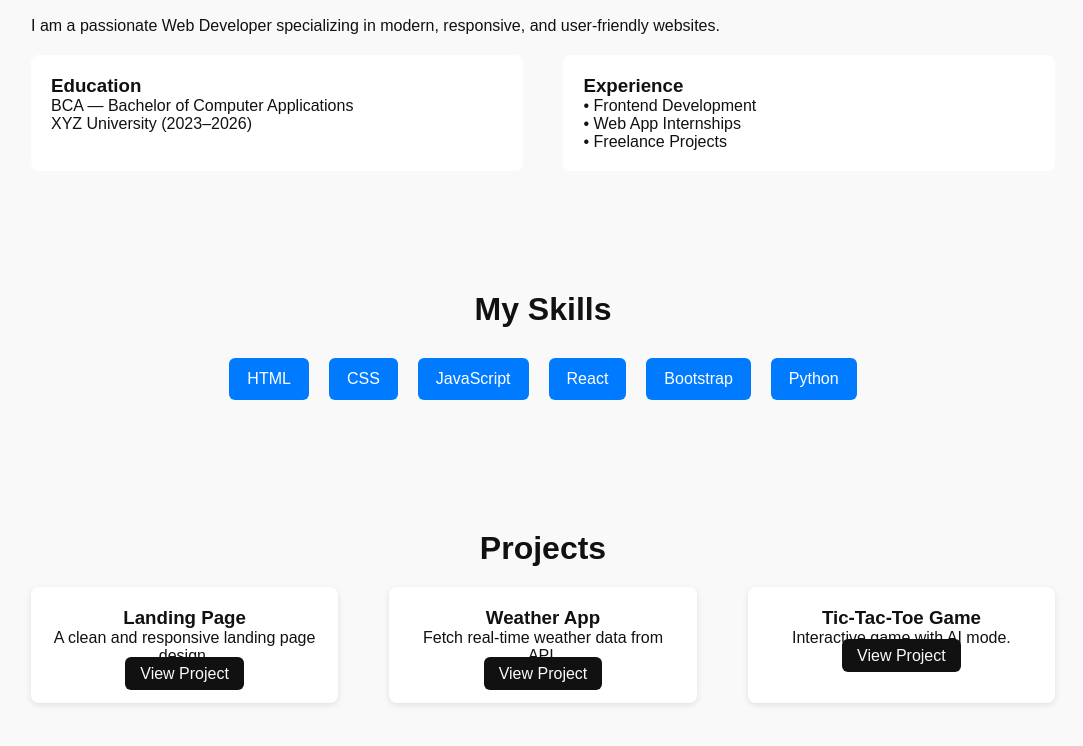
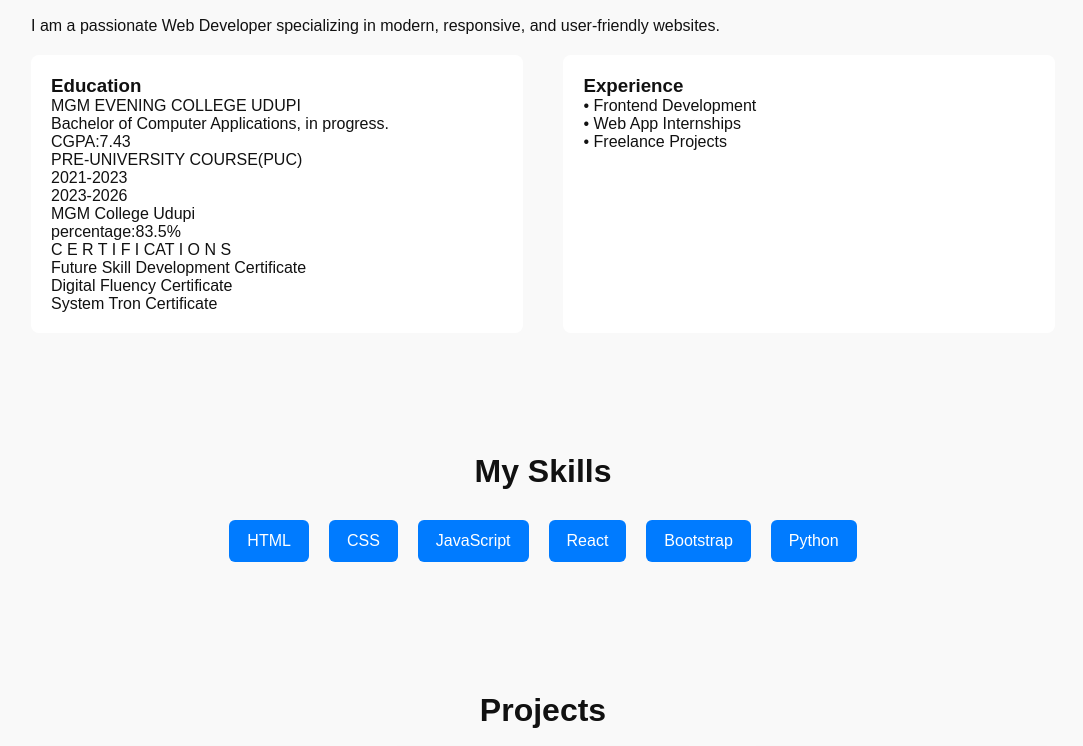
Before and after one commit to amith6491-netizen/PRODIGY_WD_04, a plain HTML site: page index.html in a window 1280 px wide. Shown: the part 604-1350 px from the top of the page, without its empty margins (97-1180 px from the left). Drawn offline with Linux system fonts and the light colour scheme.

Commit message:
changes in css and html

```diff
--- a/index.html
+++ b/index.html
@@ -53,8 +53,19 @@
     <div class="about-box">
         <div>
             <h3>Education</h3>
-            <p>BCA — Bachelor of Computer Applications</p>
-            <p>XYZ University (2023–2026)</p>
+            <p>MGM EVENING COLLEGE UDUPI</p>
+            <p>Bachelor of Computer Applications, in progress.</p>
+            <p>CGPA:7.43</p>
+            <p>PRE-UNIVERSITY COURSE(PUC)</p>
+            <p>2021-2023</p>
+            <p>2023-2026</p>
+            <p>MGM College Udupi</p>
+            <p>percentage:83.5%</p>
+
+            <p>C E R T I F I CAT I O N S</p>
+            <p>Future Skill Development Certificate</p>
+            <p>Digital Fluency Certificate</p>
+            <p>System Tron Certificate</p>
         </div>
 
         <div>
@@ -88,19 +99,21 @@
         <div class="project-card">
             <h3>Landing Page</h3>
             <p>A clean and responsive landing page design.</p>
-            <a href="#" class="project-btn">View Project</a>
+
+            <br><a href="https://github.com/amith6491-netizen/PRODIGY_WD_01.git" class="project-btn">  View Project</a>
         </div>
 
         <div class="project-card">
             <h3>Weather App</h3>
             <p>Fetch real-time weather data from API.</p>
-            <a href="#" class="project-btn">View Project</a>
+            <h4></h4>
+            <br><a href="#" class="project-btn">View Project</a>
         </div>
 
         <div class="project-card">
             <h3>Tic-Tac-Toe Game</h3>
             <p>Interactive game with AI mode.</p>
-            <a href="#" class="project-btn">View Project</a>
+            <br><a href="https://github.com/amith6491-netizen/PRODIGY_WD_03.git" class="project-btn">View Project</a>
         </div>
     </div>
 </section>
@@ -122,7 +135,7 @@
 
 <!-- Footer -->
 <footer>
-    <p>© 2025 Your Name. All rights reserved.</p>
+    <p>© 2025 Amith. All rights reserved.</p>
 </footer>
 
 <script src="script.js"></script>
--- a/style.css
+++ b/style.css
@@ -186,12 +186,12 @@ section h2 {
 }
 
 .project-card {
-    width: 30%;
+    width:30%;
     background: var(--card);
-    padding: 20px;
+    padding: 50px;
     border-radius: 8px;
     text-align: center;
-    box-shadow: 0 2px 6px rgba(0,0,0,0.1);
+    box-shadow: 0 2px 6px rgba(0, 0, 0, 0.1);
 }
 
 .project-btn {
@@ -199,7 +199,7 @@ section h2 {
     padding: 8px 15px;
     background: var(--text);
     color: var(--bg);
-    border-radius: 6px;
+    border-radius: 10px;
     text-decoration: none;
 }
 
```
